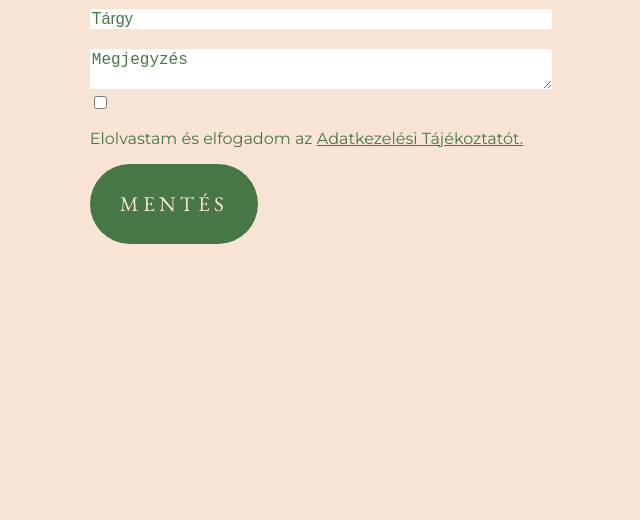
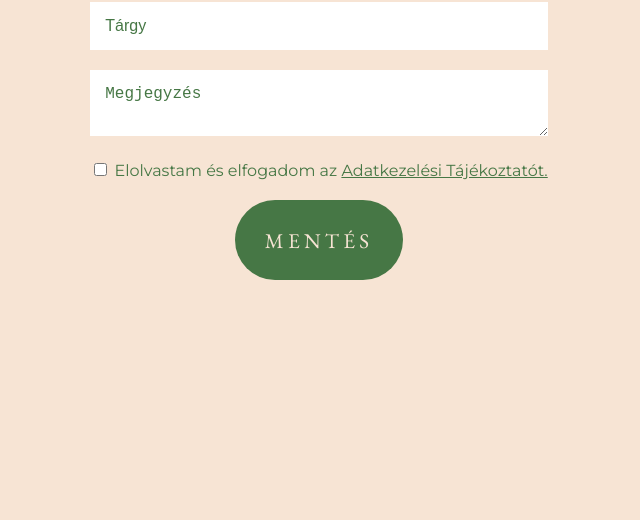
Before and after one commit to evelntv/uibuild-form-light, a plain HTML site: page docs/index.html in a window 1280 px wide. Shown: the part 280-800 px from the top of the page, without its empty margins (321-961 px from the left). Drawn offline with nearby package versions, Linux system fonts and the light colour scheme.

Commit message:
Fix markup and styling

```diff
--- a/docs/index.html
+++ b/docs/index.html
@@ -18,10 +18,17 @@
         <form id="form">
           <div class="row">
             <input class="subject" type="text" name="name" placeholder="Tárgy">
+          </div>
+          <div class="row">
             <textarea class="notes" type="text" name="name" placeholder="Megjegyzés"></textarea>
+          </div>
+          <div class="row">
             <input class="checkbox" type="checkbox" name="name">
-            <p class="checkbox-text">Elolvastam és elfogadom az <u>Adatkezelési Tájékoztatót.</u></p>
+            <span class="checkbox-text">Elolvastam és elfogadom az <u>Adatkezelési Tájékoztatót.</u></span>
+          </div>
+          <div class="row row-submit">
             <button class="save">MENTÉS</button>
+          </div>
           </div>
         </form>
       </div>
--- a/docs/style.css
+++ b/docs/style.css
@@ -28,18 +28,26 @@ body {
 }
 
 .row {
-  margin-bottom: 50px;
+  margin-bottom: 20px;
+}
+
+.row-submit {
+  display: flex;
+  align-items: center;
+  justify-content: center;
 }
 
 .subject {
   width: 100%;
+  padding: 15px;
+  box-sizing: border-box;
   font-size: 16px;
   font-weight: medium;
   color: #467745 ;
   max-width: 480px;
   max-height: 64px;
   border: 0;
-  margin-bottom: 20px;
+
 }
 
 .subject::placeholder {
@@ -48,6 +56,8 @@ body {
 
 .notes {
   width: 100%;
+  padding: 15px;
+  box-sizing: border-box;
   font-size: 16px;
   font-weight: medium;
   color: #467745 ;
@@ -92,9 +102,7 @@ body {
     font-size: 36px;
     text-align: left;
   }
-}
 
-@media (max-width: 520px) {
   .checkbox-text {
     word-wrap: break-word;
   }
```
